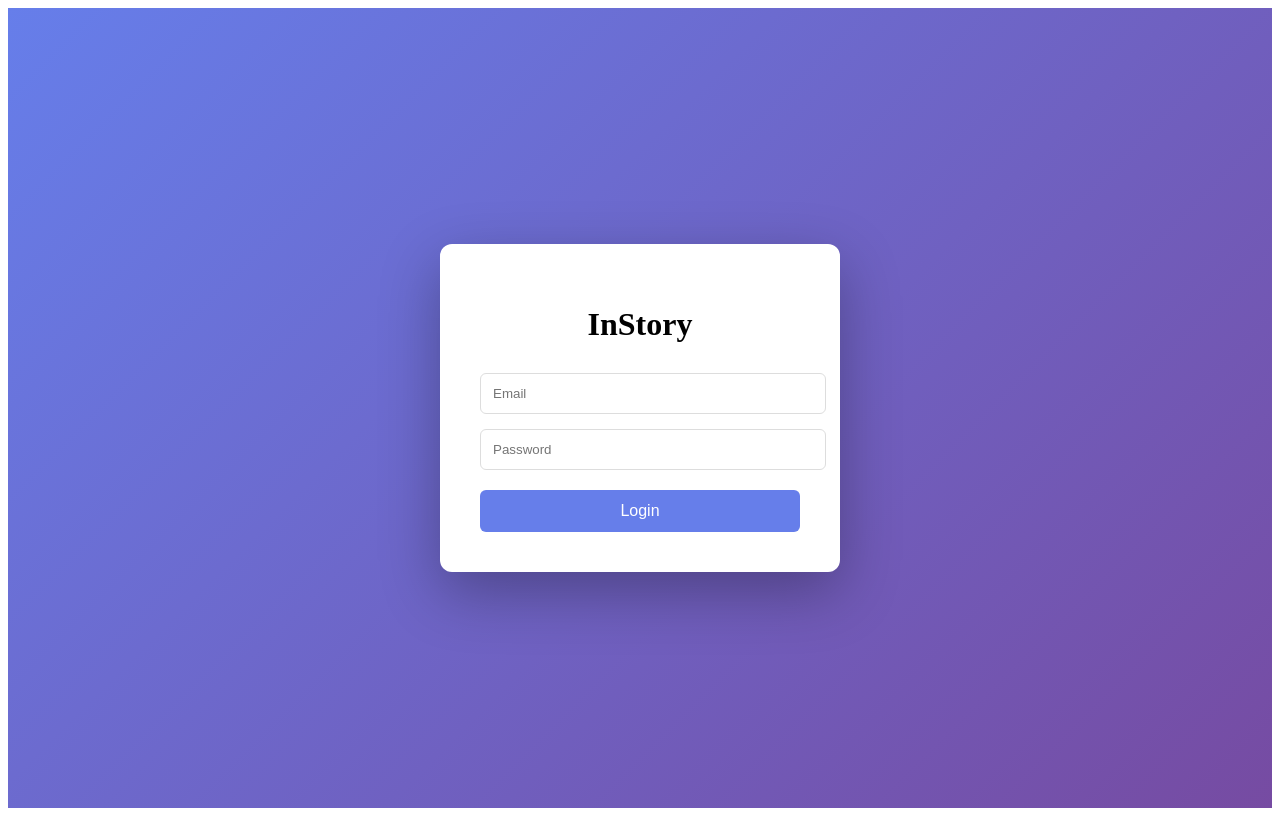
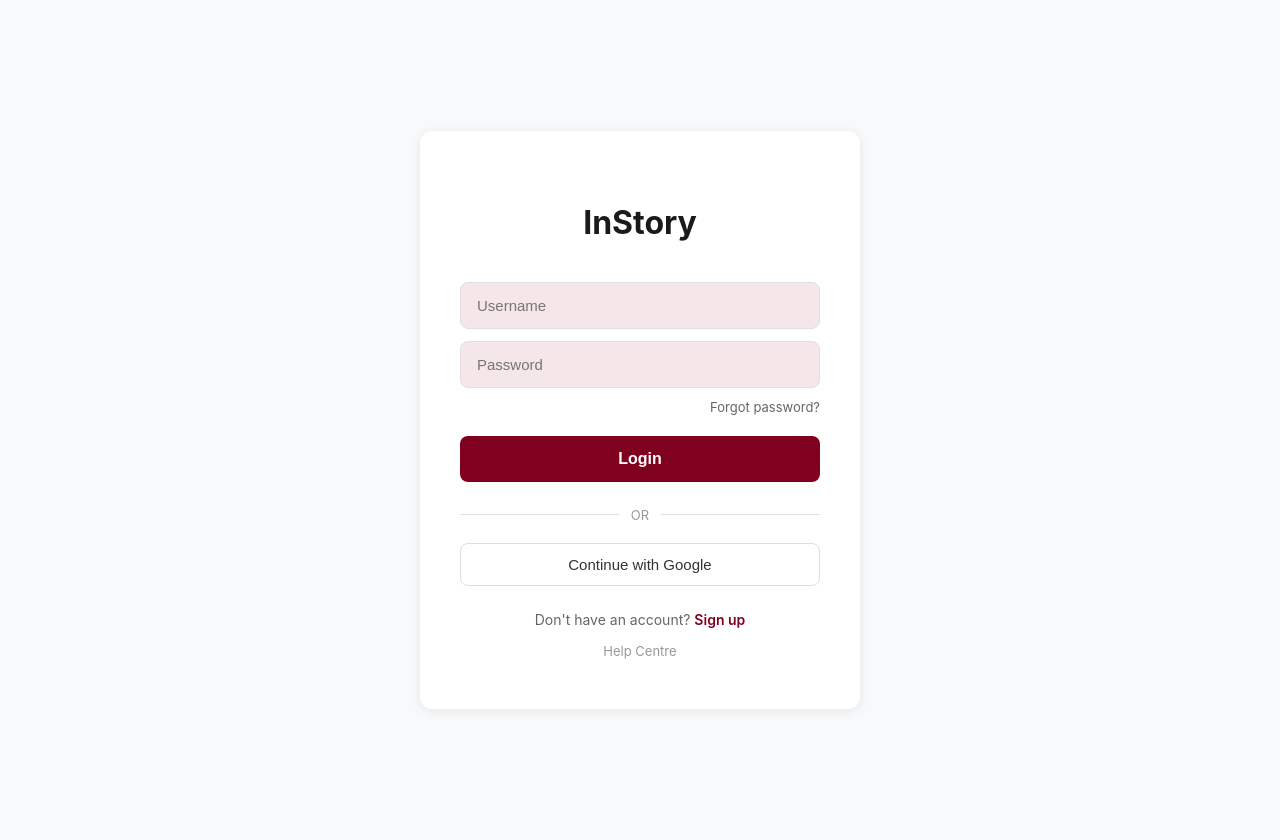
Before and after one commit to ameeshapratheep-afk/Instory, a Next.js app: page / in a window 1280 px wide. Before the commit the page ends 816 px from the top, so only its background shows below. Built offline with nearby package versions, Linux system fonts and the light colour scheme.

Commit message:
Update index.js

```diff
--- a/pages/index.js
+++ b/pages/index.js
@@ -2,67 +2,157 @@ import Head from 'next/head'
 import { useState } from 'react'
 
 export default function Login() {
-  const [email, setEmail] = useState('')
+  const [username, setUsername] = useState('')
   const [password, setPassword] = useState('')
 
   const handleSubmit = (e) => {
     e.preventDefault()
-    console.log('Login:', email, password)
-    // Your login logic here
+    console.log('Login:', username, password)
   }
+
+  const burgundy = '#800020'
+  const lightBurgundy = '#f5e6e9'
+  const burgundyHover = '#6a001a'
 
   return (
     <>
       <Head>
         <title>InStory - Login</title>
+        <style jsx global>{`
+          body {
+            margin: 0;
+            font-family: -apple-system, BlinkMacSystemFont, 'Segoe UI', sans-serif;
+            background: #f8f9fa;
+          }
+        `}</style>
       </Head>
 
       <div style={{
         display: 'flex',
         justifyContent: 'center',
         alignItems: 'center',
-        height: '100vh',
-        background: 'linear-gradient(135deg, #667eea 0%, #764ba2 100%)'
+        minHeight: '100vh',
+        padding: '20px'
       }}>
         <div style={{
           background: 'white',
-          padding: '40px',
+          padding: '50px 40px',
           borderRadius: '12px',
-          boxShadow: '0 20px 60px rgba(0,0,0,0.3)',
-          width: '320px'
+          boxShadow: '0 2px 12px rgba(0,0,0,0.08)',
+          width: '360px',
+          maxWidth: '100%'
         }}>
-          <h1 style={{textAlign: 'center', marginBottom: '30px'}}>InStory</h1>
+          <h1 style={{
+            textAlign: 'center',
+            fontSize: '32px',
+            fontWeight: '700',
+            marginBottom: '40px',
+            color: '#1a1a1a'
+          }}>
+            InStory
+          </h1>
 
           <form onSubmit={handleSubmit}>
             <input
-              type="email"
-              placeholder="Email"
-              value={email}
-              onChange={(e) => setEmail(e.target.value)}
-              style={{width: '100%', padding: '12px', marginBottom: '15px', borderRadius: '6px', border: '1px solid #ddd'}}
+              type="text"
+              placeholder="Username"
+              value={username}
+              onChange={(e)=>setUsername(e.target.value)}
+              style={{
+                width: '100%',
+                padding: '14px 16px',
+                marginBottom: '12px',
+                borderRadius: '8px',
+                border: '1px solid #e0e0e0',
+                fontSize: '15px',
+                outline: 'none',
+                background: lightBurgundy,
+                boxSizing: 'border-box'
+              }}
               required
             />
+
             <input
               type="password"
               placeholder="Password"
               value={password}
-              onChange={(e) => setPassword(e.target.value)}
-              style={{width: '100%', padding: '12px', marginBottom: '20px', borderRadius: '6px', border: '1px solid #ddd'}}
+              onChange={(e)=>setPassword(e.target.value)}
+              style={{
+                width: '100%',
+                padding: '14px 16px',
+                marginBottom: '8px',
+                borderRadius: '8px',
+                border: '1px solid #e0e0e0',
+                fontSize: '15px',
+                outline: 'none',
+                background: lightBurgundy,
+                boxSizing: 'border-box'
+              }}
               required
             />
-            <button type="submit" style={{
-              width: '100%',
-              padding: '12px',
-              background: '#667eea',
-              color: 'white',
-              border: 'none',
-              borderRadius: '6px',
-              fontSize: '16px',
-              cursor: 'pointer'
-            }}>
+
+            <div style={{textAlign: 'right', marginBottom: '20px'}}>
+              <a href="#" style={{
+                fontSize: '13px',
+                color: '#666',
+                textDecoration: 'none'
+              }}>Forgot password?</a>
+            </div>
+
+            <button
+              type="submit"
+              style={{
+                width: '100%',
+                padding: '14px',
+                background: burgundy,
+                color: 'white',
+                border: 'none',
+                borderRadius: '8px',
+                fontSize: '16px',
+                fontWeight: '600',
+                cursor: 'pointer',
+                marginBottom: '25px'
+              }}
+              onMouseOver={(e) => e.target.style.background = burgundyHover}
+              onMouseOut={(e) => e.target.style.background = burgundy}
+            >
               Login
             </button>
           </form>
+
+          <div style={{
+            display: 'flex',
+            alignItems: 'center',
+            marginBottom: '20px',
+            color: '#999',
+            fontSize: '13px'
+          }}>
+            <div style={{flex: 1, height: '1px', background: '#e0e0e0'}}></div>
+            <span style={{padding: '0 12px'}}>OR</span>
+            <div style={{flex: 1, height: '1px', background: '#e0e0e0'}}></div>
+          </div>
+
+          <button style={{
+            width: '100%',
+            padding: '12px',
+            background: 'white',
+            color: '#333',
+            border: '1px solid #ddd',
+            borderRadius: '8px',
+            fontSize: '15px',
+            cursor: 'pointer',
+            marginBottom: '25px'
+          }}>
+            Continue with Google
+          </button>
+
+          <div style={{textAlign: 'center', fontSize: '14px', color: '#666'}}>
+            Don't have an account? <a href="#" style={{color: burgundy, fontWeight: '600', textDecoration: 'none'}}>Sign up</a>
+          </div>
+
+          <div style={{textAlign: 'center', marginTop: '15px', fontSize: '13px'}}>
+            <a href="#" style={{color: '#999', textDecoration: 'none'}}>Help Centre</a>
+          </div>
         </div>
       </div>
     </>
```
